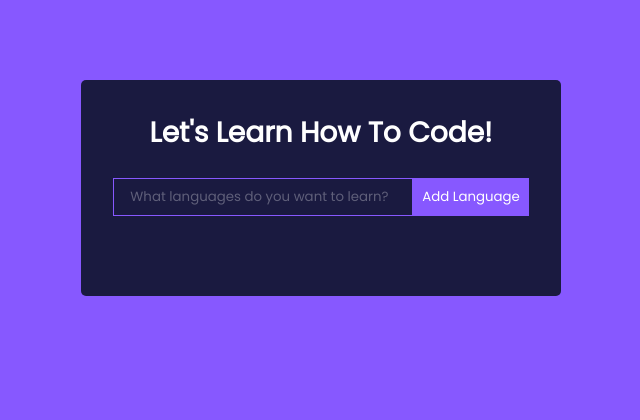
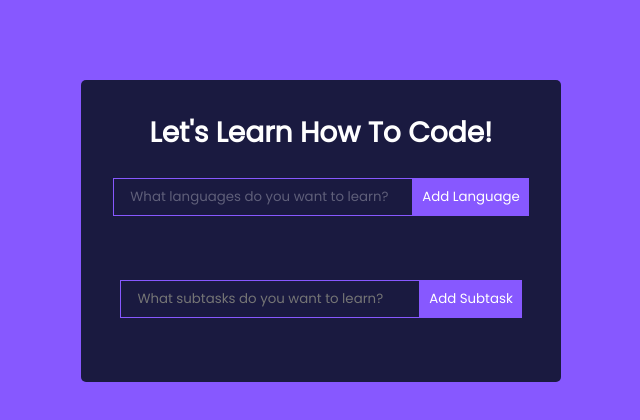
Before and after one commit to smccoy709/proglanguagelog, a React (Create React App) app: page / in a window 1280 px wide. Shown: the top 420 px of the page, without its empty margins (319-959 px from the left). Built offline with nearby package versions, Linux system fonts and the light colour scheme.

Commit message:
Add files via upload

```diff
--- /dev/null
+++ b/src/components/EditSubtaskForm.js
@@ -0,0 +1,18 @@
+import React, { useState } from 'react';
+
+export const EditSubtaskForm = ({editSubtask, code}) => {
+    const [value, setValue] = useState(code.code)
+    const handleSubmit = e => {
+        e.preventDefault();
+        editSubtask(value, code.id);
+        setValue("");
+    }
+
+    return (
+        <form className='LanguagesForm' onSubmit={handleSubmit}>
+            <input type="text" className='languages-input' value={value} placeholder='Update Programming Language'
+            onChange={(e) => setValue(e.target.value)} />
+            <button type="submit" className='languages-btn'>Update Language</button>
+        </form>
+    )
+}
--- a/src/components/Languages.js
+++ b/src/components/Languages.js
@@ -4,9 +4,18 @@ import { faPenToSquare } from '@fortawesome/free-regular-svg-icons';
 import { faTrash } from '@fortawesome/free-solid-svg-icons';
 
 export const Languages = ({code, toggleComplete, deleteLanguage, editLanguage}) => {
+    function isCompleted() {
+        document.getElementById('completed').style.backgroundColor = 'lightgreen';
+    }
+
+    function notCompleted() {
+        document.getElementById('completed').style.backgroundColor = '#8758ff';
+    }
+
     return (
-        <div className='Languages'>
-            <p onClick={() => toggleComplete(code.id)} className={`${code.completed ? 'completed' : ""}`}>{code.code}</p>
+        <div id='completed' className='Languages'>
+            <p onClick={() => toggleComplete(code.id)} className={`${code.completed ? 'completed' : ""}`}
+            onMouseDown={isCompleted} onChange={notCompleted}>{code.code}</p>
             <div>
                 <FontAwesomeIcon icon={faPenToSquare} onClick={() => editLanguage(code.id)} />
                 <FontAwesomeIcon icon={faTrash} onClick={() => deleteLanguage(code.id)}/>
--- a/src/components/LanguagesForm.js
+++ b/src/components/LanguagesForm.js
@@ -8,10 +8,18 @@ export const LanguagesForm = ({addLanguage}) => {
         setValue("");
     }
 
+    function required() {
+        document.getElementById("languagesTextbox").style.borderColor = "red";
+    }
+
+    function notRequired() {
+        document.getElementById("languagesTextbox").style.borderColor = "#8758ff";
+    }
+
     return (
         <form className='LanguagesForm' onSubmit={handleSubmit}>
             <input type="text" className='languages-input' value={value} placeholder='What languages do you want to learn?'
-           required onChange={(e) => setValue(e.target.value)} />
+            id='languagesTextbox' required onClick={required} onKeyDown={notRequired} onChange={(e) => setValue(e.target.value)} />
             <button type="submit" className='languages-btn'>Add Language</button>
         </form>
     )
--- a/src/components/LanguagesWrapper.js
+++ b/src/components/LanguagesWrapper.js
@@ -2,19 +2,32 @@ import React, { useState } from 'react';
 import { LanguagesForm } from './LanguagesForm';
 import { v4 as uuidv4 } from 'uuid';
 import { Languages } from './Languages';
+import { Subtasks } from './Subtasks';
 import { EditLanguagesForm } from './EditLanguagesForm';
+import { EditSubtaskForm } from './EditSubtaskForm';
+import { SubtaskForm } from './SubtaskForm';
 uuidv4();
 
 export const LanguagesWrapper = () => {
     const [languages, setLanguages] = useState([]);
+    const [subtasks, setSubtasks] = useState([]);
+
 
     const addLanguage = language => {
-          setLanguages([...languages, {id: uuidv4(),
-            code: language,
-            completed: false,
-            isEditing: false}]);
-    console.log(languages);
+        setLanguages([...languages, {id: uuidv4(),
+        code: language,
+        completed: false,
+        isEditing: false}]);
+        console.log(languages);
     }
+
+    const addSubtasks = sub => {
+        setSubtasks([...subtasks, {id: uuidv4(),
+        code: sub,
+        completed: false,
+        isEditing: false}]);
+        console.log(subtasks);
+  }
 
     const toggleComplete = id => {
         setLanguages(languages.map(language => language.id === id ?
@@ -22,8 +35,18 @@ export const LanguagesWrapper = () => {
             : language))
     }
 
+    const isToggleComplete = id => {
+        setSubtasks(subtasks.map(sub => sub.id === id ?
+        {...sub, completed: !sub.completed}
+        : sub))
+    }
+
     const deleteLanguage = id => {
         setLanguages(languages.filter(language => language.id !== id))
+    }
+
+    const deleteSubtask = id => {
+        setSubtasks(subtasks.filter(sub => sub.id !== id))
     }
 
     const editLanguage = id => {
@@ -32,10 +55,22 @@ export const LanguagesWrapper = () => {
             : language))
     }
 
+        const editSubtask = id => {
+        setSubtasks(subtasks.map(sub => sub.id === id ?
+            {...sub, isEditing: !sub.isEditing}
+            : sub))
+    }
+
     const editLanguages = (code, id) => {
         setLanguages(languages.map(language => language.id === id ?
             {...language, code, isEditing: !language.isEditing}
             : language))
+    }
+
+    const editSubtasks = (code, id) => {
+        setSubtasks(subtasks.map(sub => sub.id === id ?
+            {...sub, code, isEditing: !sub.isEditing}
+            : sub))
     }
 
     return (
@@ -50,6 +85,15 @@ export const LanguagesWrapper = () => {
                     deleteLanguage={deleteLanguage} editLanguage={editLanguage} />
                 )
             ))}
+            <SubtaskForm addSubtasks={addSubtasks} />
+            {subtasks.map((sub, index) => (
+                sub.isEditing ? (
+                    <EditSubtaskForm editSubtask={editSubtasks} code={sub} />
+                ) : (
+                    <Subtasks code={sub} key={index} isToggleComplete={isToggleComplete}
+                    deleteSubtask={deleteSubtask} editSubtask={editSubtask} />
+                )
+            ))}
         </div>
     )
 }
--- /dev/null
+++ b/src/components/SubtaskForm.js
@@ -0,0 +1,26 @@
+import React, { useState } from 'react';
+
+export const SubtaskForm = ({addSubtasks}) => {
+    const [value, setValue] = useState("")
+    const handleSubmit = e => {
+        e.preventDefault();
+        addSubtasks(value);
+        setValue("");
+    }
+
+    function required() {
+        document.getElementById("subtasksTextbox").style.borderColor = "red";
+    }
+
+    function notRequired() {
+        document.getElementById("subtasksTextbox").style.borderColor = "#8758ff";
+    }
+
+    return (
+        <form className='SubtaskForm' onSubmit={handleSubmit}>
+        <input type="text" className='subtask-input' value={value} placeholder='What subtasks do you want to learn?'
+        id='subtasksTextbox' required onClick={required} onKeyDown={notRequired} onChange={(e) => setValue(e.target.value)} />
+        <button type="submit" className='languages-btn'>Add Subtask</button>
+    </form>
+    )
+}
--- /dev/null
+++ b/src/components/Subtasks.js
@@ -0,0 +1,25 @@
+import React from 'react';
+import { FontAwesomeIcon } from '@fortawesome/react-fontawesome';
+import { faPenToSquare } from '@fortawesome/free-regular-svg-icons';
+import { faTrash } from '@fortawesome/free-solid-svg-icons';
+
+export const Subtasks = ({code, isToggleComplete, deleteSubtask, editSubtask}) => {
+    function isCompleted() {
+        document.getElementById('is-completed').style.backgroundColor = 'lightgreen';
+    }
+
+    function notCompleted() {
+        document.getElementById('is-completed').style.backgroundColor = '#8758ff';
+    }
+
+    return (
+        <div id='is-completed' className='Subtasks'>
+            <p onClick={() => isToggleComplete(code.id)} className={`${code.completed ? 'completed' : ""}`}
+            onMouseDown={isCompleted} onChange={notCompleted}>{code.code}</p>
+            <div>
+                <FontAwesomeIcon icon={faPenToSquare} onClick={() => editSubtask(code.id)} />
+                <FontAwesomeIcon icon={faTrash} onClick={() => deleteSubtask(code.id)}/>
+            </div>
+        </div>
+    )
+}
```
